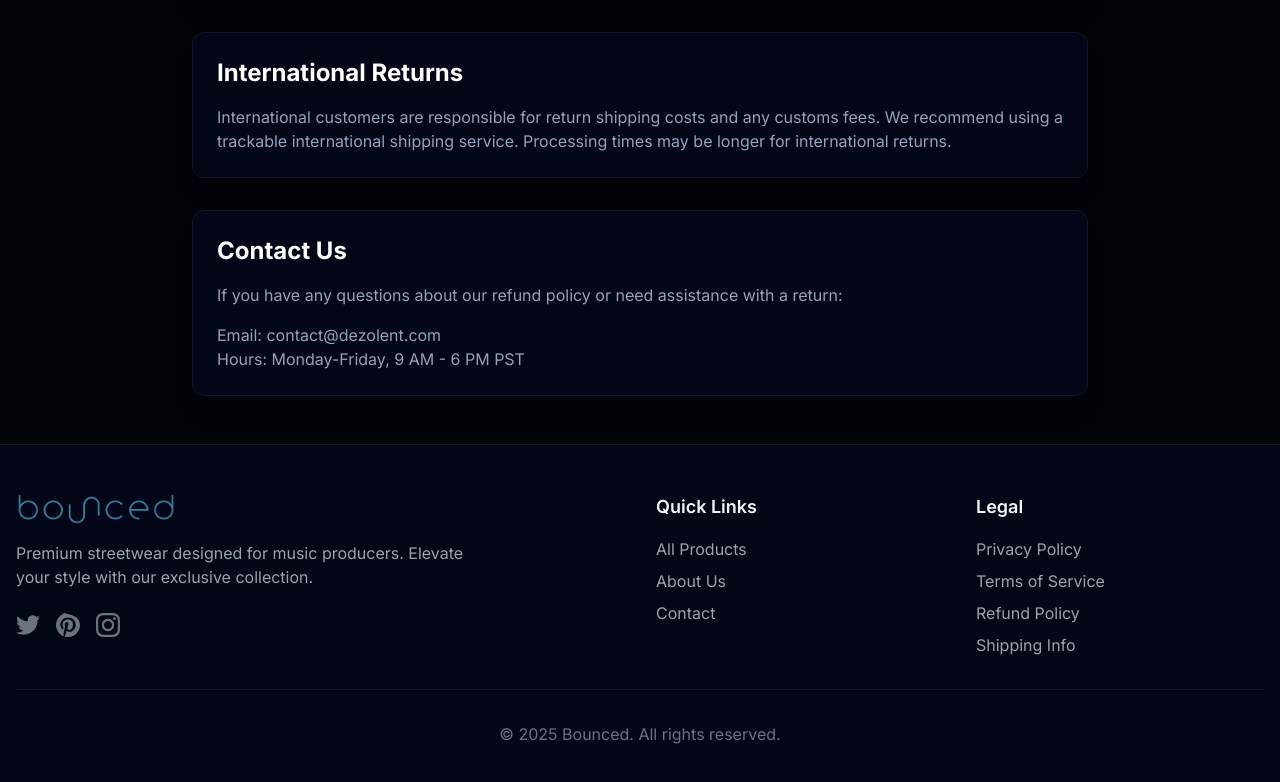
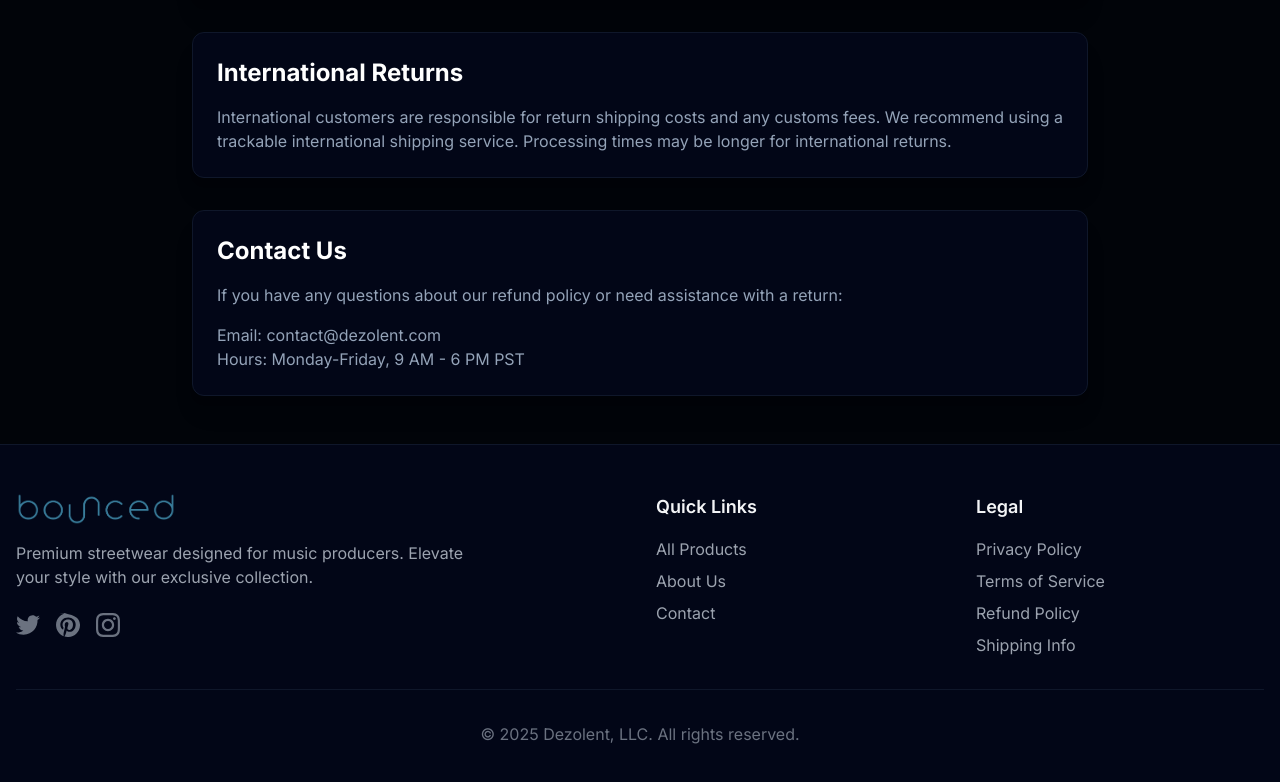
Before and after one commit to dezolent/bounced-studio, a Nuxt app: page /refund in a window 1280 px wide. Shown: the part 2010-2792 px from the top of the page. Built offline with nearby package versions, Linux system fonts and the light colour scheme.

Commit message:
Updated AppFooter.vue

```diff
--- a/components/AppFooter.vue
+++ b/components/AppFooter.vue
@@ -55,7 +55,7 @@
 
       <div class="border-t border-dark-800 mt-8 pt-8 text-center">
         <p class="text-gray-500">
-          © {{ currentYear || '2025' }} Bounced. All rights reserved.
+          © {{ currentYear || '2025' }} Dezolent, LLC. All rights reserved.
         </p>
       </div>
     </div>
```
